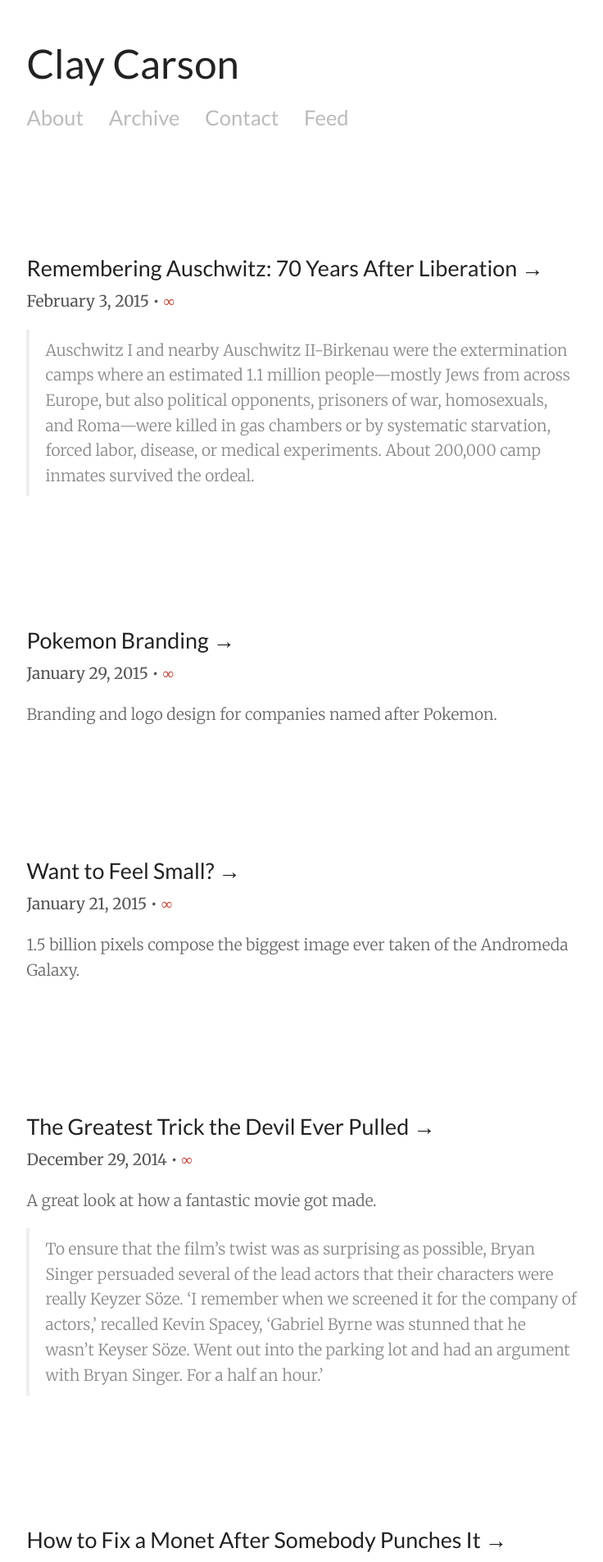
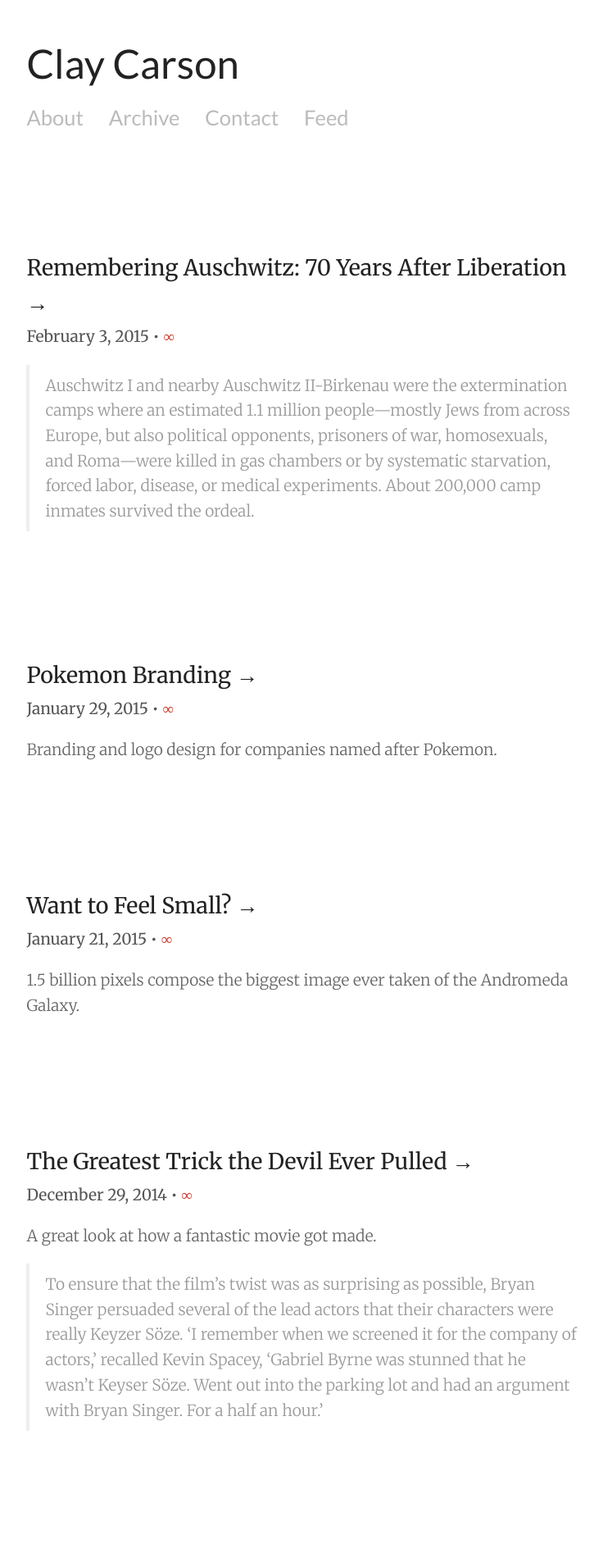
Before and after one commit to turnerthornton/turnerthornton.github.io, a Jekyll site: the page built from index.html, in a window 1280 px wide. Shown: the top 1905 px of the page at 82% size, without its empty margins (262-998 px from the left). Built offline with Jekyll 4.4.1, drawn with Linux system fonts in a browser that asks for light colours; the list of posts is cut into pages by our own code.

Commit message:
text color changes

```diff
--- a/public/css/poole.css
+++ b/public/css/poole.css
@@ -57,7 +57,8 @@
 
 h1,h2,h3,h4,h5,h6
 {
-	font-family:"Lato",Helvetica,Arial,sans-serif;
+	/*font-family:"Lato",Helvetica,Arial,sans-serif;*/
+	font-family:"Merriweather",Georgia,Serif;
 	font-weight:400;
 	margin-top:1em;
 	margin-bottom:.5em;
@@ -163,7 +164,7 @@
 {
 	padding:.5em 1em;
 	margin:.8em 0;
-	color:#888;
+	color:#999;
 	border-left:.25em solid #eee;
 	line-height:1.6
 }
```
